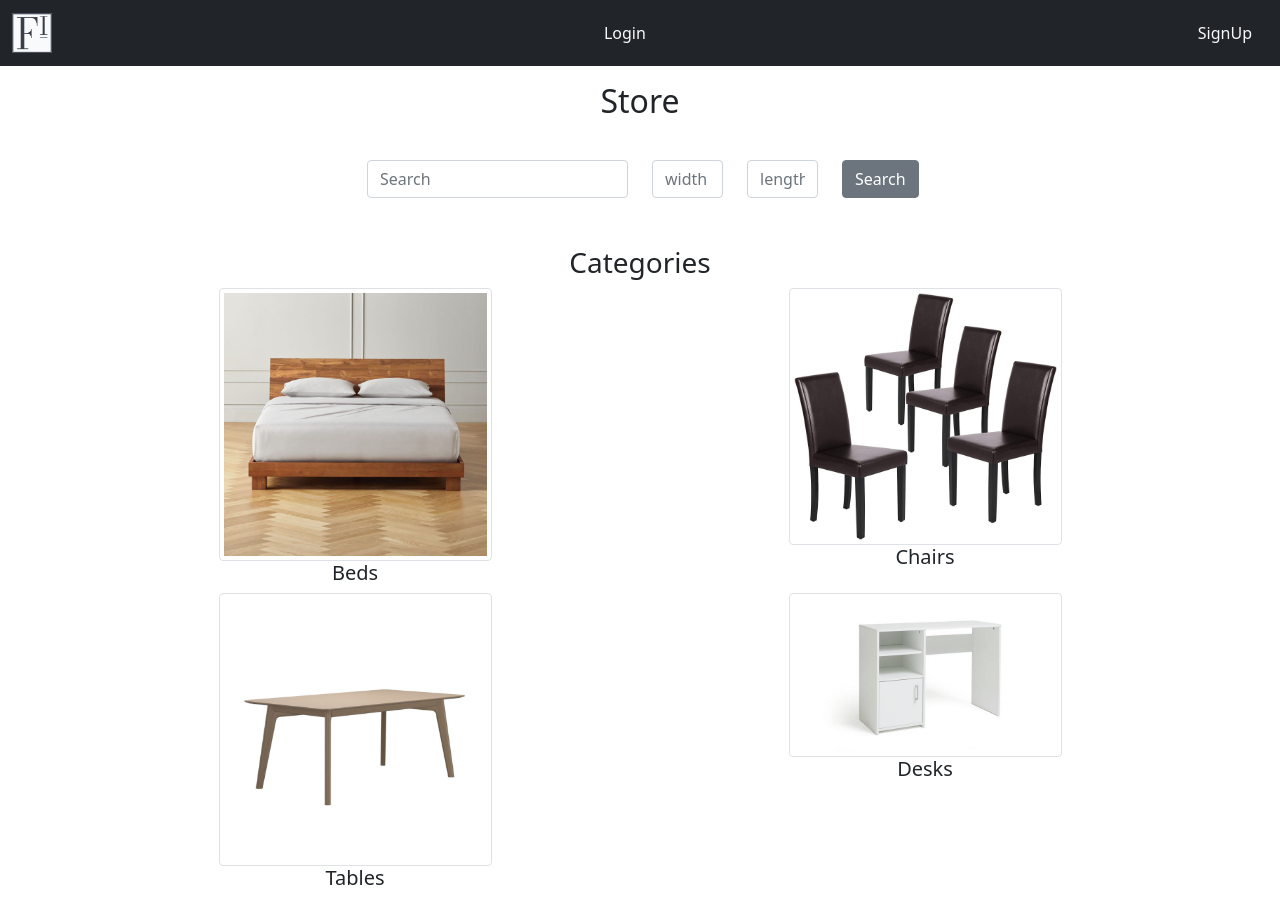
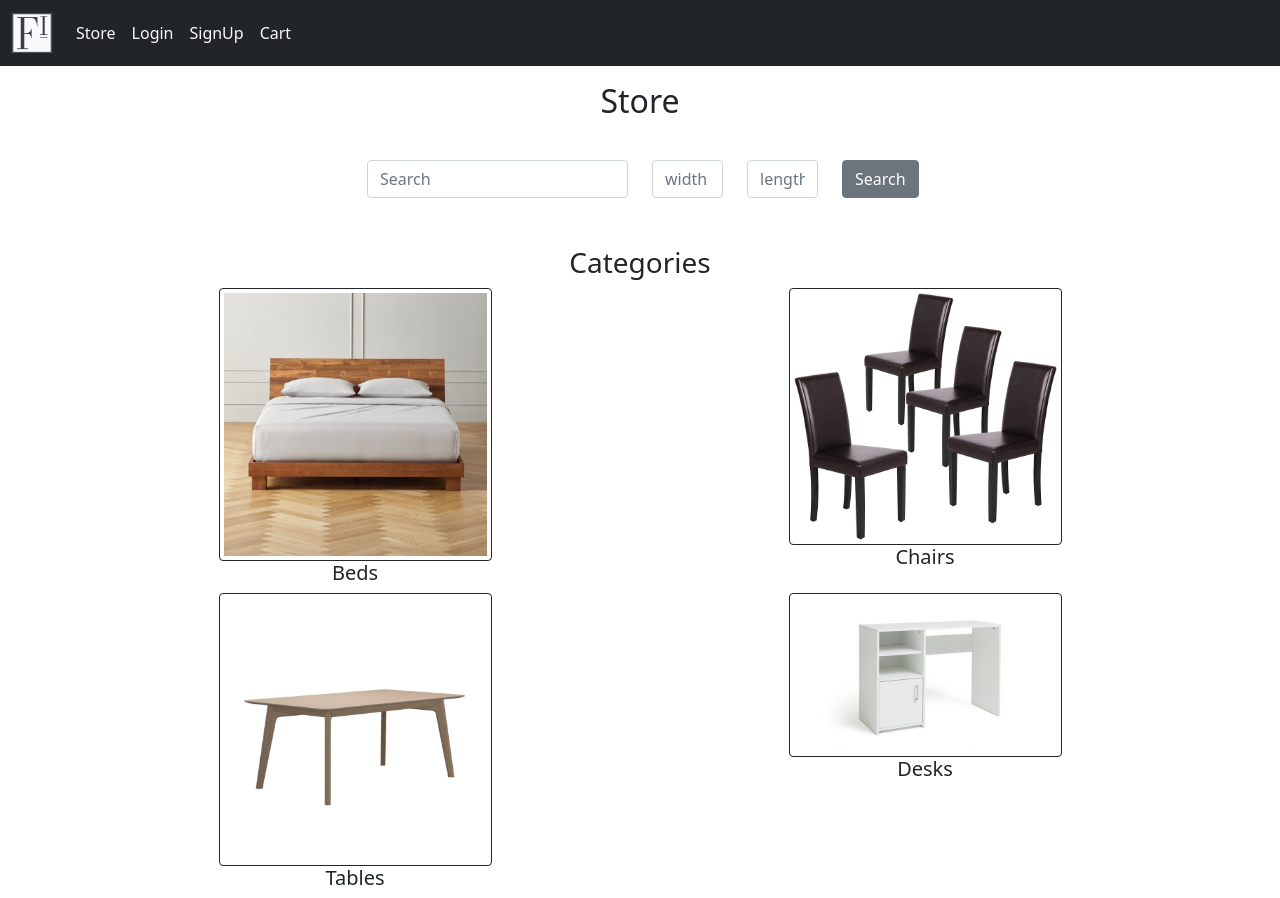
Before and after one commit to Furniture-Insight/furniture-insight-frontend, a React (Create React App) app in the folder furniture-insight-frontend/: page /store in a window 1280 px wide. Built offline with nearby package versions, Linux system fonts and the light colour scheme.

Commit message:
Navbar items responsive

```diff
--- a/furniture-insight-frontend/public/styles.css
+++ b/furniture-insight-frontend/public/styles.css
@@ -26,3 +26,7 @@
     width: 100px;
     height: 100px;
 }
+
+.login-signup{
+    float: left;
+}
--- a/furniture-insight-frontend/src/App.js
+++ b/furniture-insight-frontend/src/App.js
@@ -1,24 +1,34 @@
 import React from "react";
 import { Link, Outlet } from "react-router-dom";
 import logo from "./components/images/logo.png"
-import { BrowserRouter, Routes, Route } from "react-router-dom";
-import Login from "./components/pages/Login";
-import SignUp from "./components/pages/SignUp";
-import RecoverPass from "./components/pages/RecoverPass";
-import Layout from "./components/Layout";
-import Store from "./components/Store";
-import Cart from "./components/pages/Cart";
 
 function App() {
     return (
         <div>
-            <nav className="navbar navbar-light bg-dark">
+            <nav className="navbar navbar-expand-lg navbar-dark bg-dark d-flex justify-content-center">
                 <div className="container-fluid">
                     <Link className="navbar-brand" to="/store">
-                        <img src={logo} width="40" height="40" />
+                        <img src={logo} width="40" height="40" alt="" />
                     </Link>
-                    <Link className="nav-link text-light" to="/login">Login</Link>
-                    <Link className="nav-link text-light" to="/signup">SignUp</Link>
+                    <button className="navbar-toggler" type="button" data-bs-toggle="collapse" data-bs-target="#navbarToggler" aria-controls="navbarToggler" aria-expanded="false" aria-label="Toggle navigation">
+                        <span className="navbar-toggler-icon"></span>
+                    </button>
+                    <div className="collapse navbar-collapse" id="navbarToggler">
+                        <ul className="navbar-nav me-auto mb-2 mb-lg-0">
+                            <li className="nav-item">
+                                <Link className="nav-link text-light" aria-current="page" to="/store">Store</Link>
+                            </li>
+                            <li className="nav-item">
+                                <Link className="nav-link text-light" to="/login">Login</Link>
+                            </li>
+                            <li className="nav-item">
+                                <Link className="nav-link text-light" to="/signup">SignUp</Link>
+                            </li>
+                            <li className="nav-item">
+                                <Link className="nav-link text-light" to="/cart">Cart</Link>
+                            </li>
+                        </ul>
+                    </div>
                 </div>
             </nav>
             <Outlet />
--- a/furniture-insight-frontend/src/components/Store.js
+++ b/furniture-insight-frontend/src/components/Store.js
@@ -33,21 +33,21 @@ function Store() {
             </div>
             <div className="row">
                 <div className="col">
-                    <img className="center img-thumbnail" src={bed} alt="bed.jpg"/>
+                    <img className="center img-thumbnail border border-dark" src={bed} alt="bed.jpg"/>
                     <h5 className="h5 text-center">Beds</h5>
                 </div>
                 <div className="col">
-                    <img className="center img-thumbnail" src={chairs} alt="chairs.jpg"/>
+                    <img className="center img-thumbnail border border-dark" src={chairs} alt="chairs.jpg"/>
                     <p className="h5 text-center">Chairs</p>
                 </div>
             </div>
             <div className="row">
                 <div className="col">
-                    <img className="center img-thumbnail" src={table} alt="table.jpg"/>
+                    <img className="center img-thumbnail border border-dark" src={table} alt="table.jpg"/>
                     <p className="h5 text-center">Tables</p>
                 </div>
                 <div className="col">
-                    <img className="center img-thumbnail" src={desk} alt="desk.jpg"/>
+                    <img className="center img-thumbnail border border-dark" src={desk} alt="desk.jpg"/>
                     <p className="h5 text-center">Desks</p>
                 </div>
             </div>
--- a/furniture-insight-frontend/src/components/pages/Cart.js
+++ b/furniture-insight-frontend/src/components/pages/Cart.js
@@ -1,17 +1,8 @@
 import React from "react";
-import bed from "../images/bed.jpg"
 
 function Cart(){
     return(
         <div className="container">
-            <div className="row mt-3">
-                <div className="col mb-3">
-                    <h2 className="h2 text-center">Cart</h2>
-                </div>
-            </div>
-            <div className="row">
-                <img className="img-small" src={bed} alt="bed.jpg"/>
-            </div>
         </div>
     );
 };
--- a/furniture-insight-frontend/src/index.js
+++ b/furniture-insight-frontend/src/index.js
@@ -18,6 +18,7 @@ ReactDOM.render(
         <Route path="signup" element={<SignUp />}></Route>
         <Route path="store" element={<Store/>}></Route>
         <Route path="recoverpass" element={<RecoverPass/>}></Route>
+        <Route path="cart" element={<Cart/>}></Route>
       </Route>
     </Routes>
   </BrowserRouter>,
```
Also changed, not shown: furniture-insight-frontend/src/components/images/cart.png (added).
